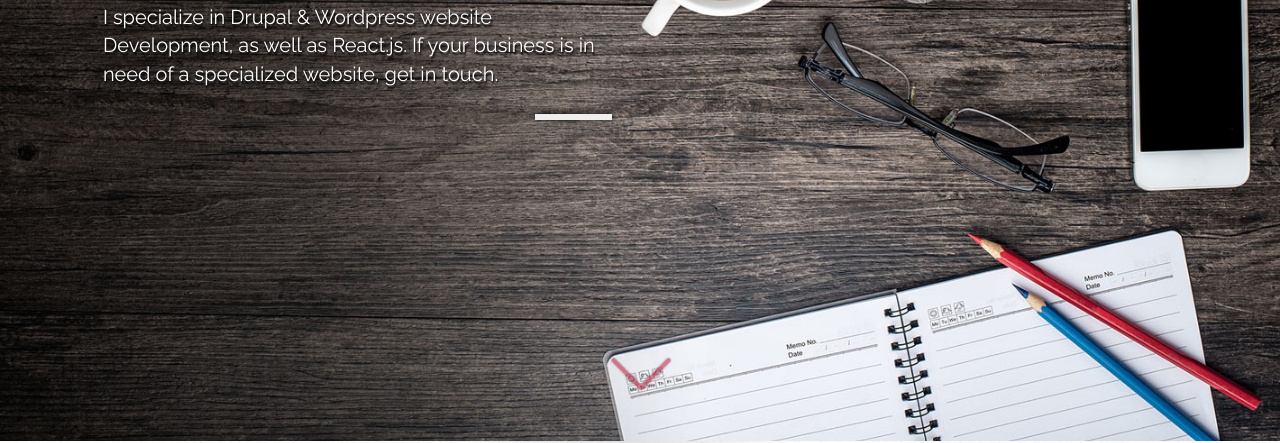
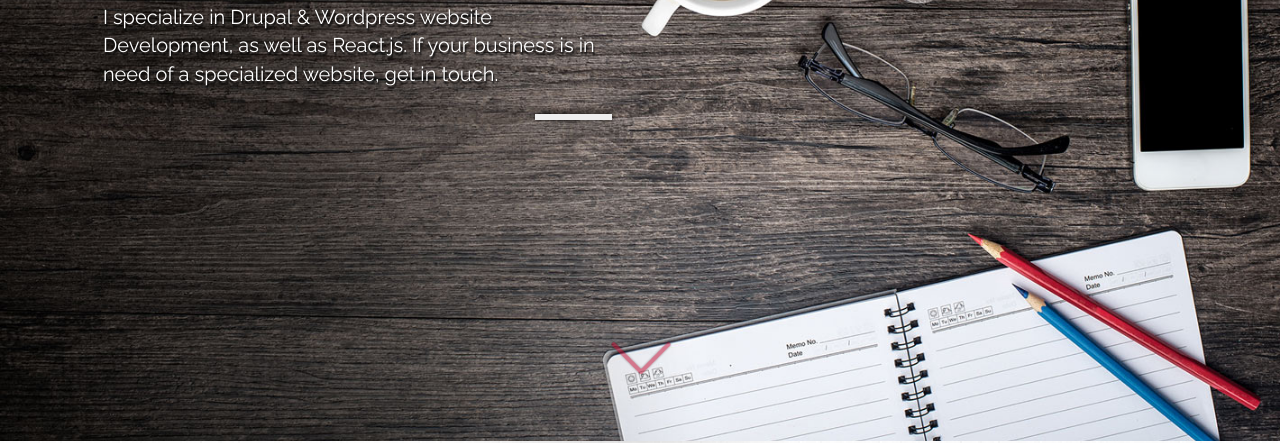
Before and after one commit to Shathiso/shathiso.github.io, a website: page index.html in a window 1280 px wide. Shown: the part 359-802 px from the top of the page. Drawn offline with nearby package versions, Linux system fonts and the light colour scheme.

Commit message:
Update style.css

```diff
--- a/css/style.css
+++ b/css/style.css
@@ -284,7 +284,7 @@ header{
     opacity: 0.4;
     padding: 33px;
     position: absolute;
-    bottom: 3%;
+    bottom: 5%;
 }
 
 header .divide {
```
